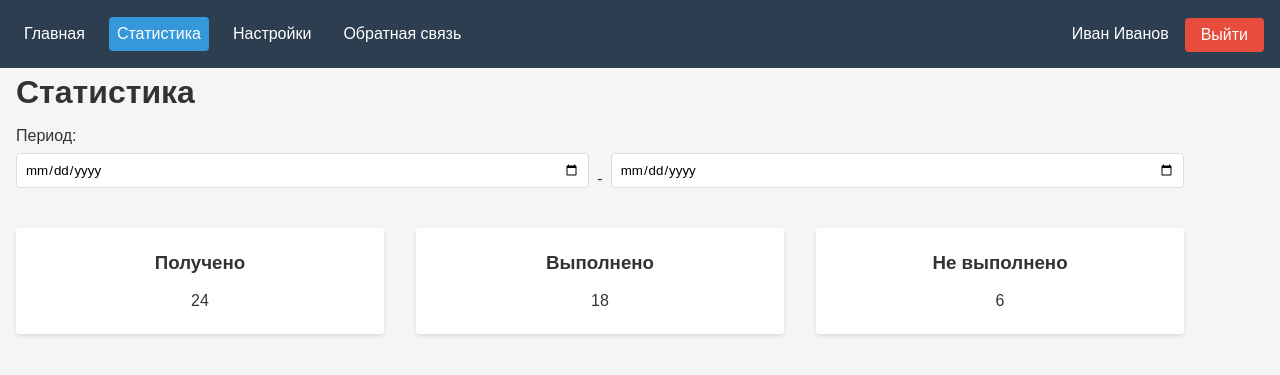
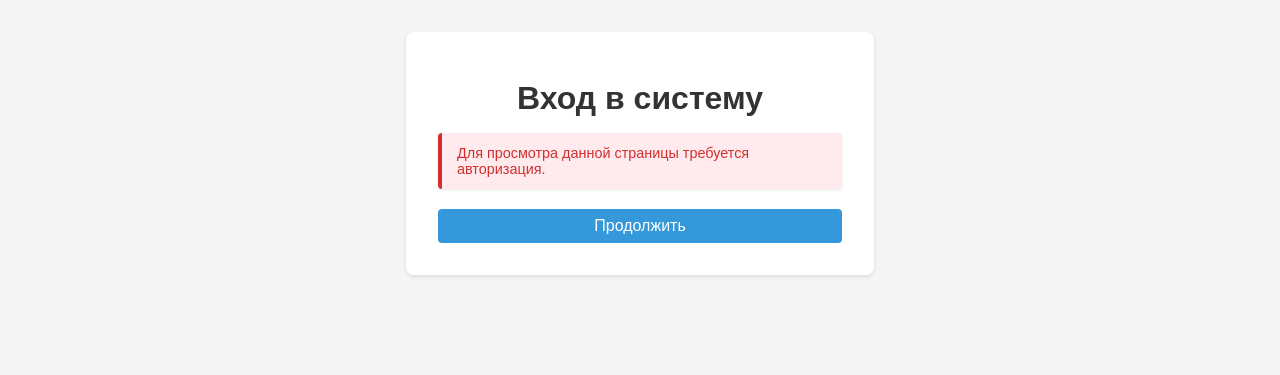
Before and after one commit to yogan-gh/MainProject, a Django app: page /tasker/stats/ in a window 1280 px wide. Shown: the top 375 px of the page. Run offline with Django 5.2, Linux system fonts and the light colour scheme.

Commit message:
feat(project): авторизация

```diff
--- a/Project/main/main/settings.py
+++ b/Project/main/main/settings.py
@@ -121,3 +121,8 @@ STATIC_URL = 'static/'
 # https://docs.djangoproject.com/en/5.2/ref/settings/#default-auto-field
 
 DEFAULT_AUTO_FIELD = 'django.db.models.BigAutoField'
+
+# Redirect to home URL after login (Default redirects to /accounts/profile/)
+LOGIN_URL = '/tasker/accounts/login'
+LOGIN_REDIRECT_URL = '/tasker'
+LOGOUT_REDIRECT_URL = '/tasker/accounts/login'
--- a/Project/main/tasker/static/css/styles.css
+++ b/Project/main/tasker/static/css/styles.css
@@ -34,6 +34,40 @@ nav a.active {
     border-radius: 4px;
 }
 
+.nav-right form {
+    margin: 0;
+    padding: 0;
+    border: none;
+    background: none;
+}
+
+.nav-right form button {
+    margin: 0;
+    padding: 0.5rem 1rem;
+    border: none;
+    background: #e74c3c;
+    color: white;
+    border-radius: 4px;
+    cursor: pointer;
+    font: inherit;
+}
+
+.nav-right form button:hover {
+    background: #c0392b;
+}
+
+.error {
+    background-color: #ffebee;
+    color: #d32f2f;
+    padding: 12px 15px;
+    border-radius: 4px;
+    border-left: 4px solid #d32f2f;
+    margin-bottom: 20px;
+    list-style-type: none;
+    font-size: 0.9em;
+    box-shadow: 0 1px 3px rgba(0,0,0,0.1);
+}
+
 .user-info {
     color: white;
     margin-right: 1rem;
@@ -55,18 +89,20 @@ nav a.active {
 .container {
     max-width: 1200px;
     margin-top: 6px;
+    margin: 6px auto 0;
     padding: 0 1rem;
 }
 
 .header-container {
     display: flex;
     justify-content: space-between;
-    margin-top: 24px;
+    margin-top: 0rem;
     align-items: center;
     margin-bottom: 0px;
 }
 
 h1 {
+    margin-top: 1rem;
     margin-bottom: 1rem;
 }
 
@@ -94,6 +130,8 @@ button, .details-btn, .back-btn {
     margin-top: 2px;
     border-radius: 4px;
     cursor: pointer;
+    justify-content: center;
+    align-items: center;
     text-decoration: none;
     display: inline-block;
     font-family: inherit;
--- a/Project/main/tasker/templates/menu.html
+++ b/Project/main/tasker/templates/menu.html
@@ -8,6 +8,7 @@
     <link rel="stylesheet" href="{% static 'css/styles.css' %}" />
 </head>
 <body>
+    {% if user.is_authenticated %}
     <nav>
         <div class="nav-left">
             <a href="/tasker" class="{% if active_tab == 'index' %}active{% endif %}">Главная</a>
@@ -16,12 +17,28 @@
             <a href="/tasker/feedback" class="{% if active_tab == 'feedback' %}active{% endif %}">Обратная связь</a>
         </div>
         <div class="nav-right">
-            <span class="user-info">Иван Иванов</span>
-            <button class="logout-btn">Выйти</button>
+            <span class="user-info">Пользователь: {{ user.first_name }} ({{ user.last_name }})</span>
+            <form action="{% url 'logout' %}" method="post" style="display: inline;">
+                {% csrf_token %}
+                <button type="submit" class="logout-btn">Выйти</button>
+            </form>
         </div>
     </nav>
     <div class="container">
         {% block content%}Контент{% endblock content %}
     </div>
+    {% else %}
+    <div class="container" style="max-width: 500px; margin: 2rem auto;">
+        <div class="task-detail">
+            <div class="header-container" style="justify-content: center;">
+                <h1>Вход в систему</h1>
+            </div>
+            <div class="error">
+                Для просмотра данной страницы требуется авторизация.
+            </div>
+            <a href="{% url 'login'%}" class="details-btn" style="display: flex; ">Продолжить</a>
+        </div>
+    </div>
+    {% endif %}
 </body>
 </html>
--- a/Project/main/tasker/urls.py
+++ b/Project/main/tasker/urls.py
@@ -45,7 +45,9 @@ tasks_patterns = [
 ]
 
 urlpatterns = [
-    path("", RedirectView.as_view(url='task/', permanent=True)),
+    path("", views.home_redirect, name='home_redirect'),
+    # path("", RedirectView.as_view(url='task/', permanent=True), name="home"),
+    path("accounts/", include('django.contrib.auth.urls')),
     path('task/', include(tasks_patterns)),
     path('stats/', views.stats),
     path('settings/', include(settings_patterns)),
--- a/Project/main/tasker/views.py
+++ b/Project/main/tasker/views.py
@@ -1,4 +1,11 @@
 from django.shortcuts import render
+from django.shortcuts import redirect
+
+def home_redirect(request):
+    if request.user.is_authenticated:
+        return redirect('list')
+    else:
+        return redirect('login')
 
 def stats(request):
     return render(request, "stats.html", {'active_tab': 'stats'})
```
Also changed, not shown: Project/main/tasker/templates/registration/login.html (added, +43 -0 lines), Project/main/db.sqlite3.
